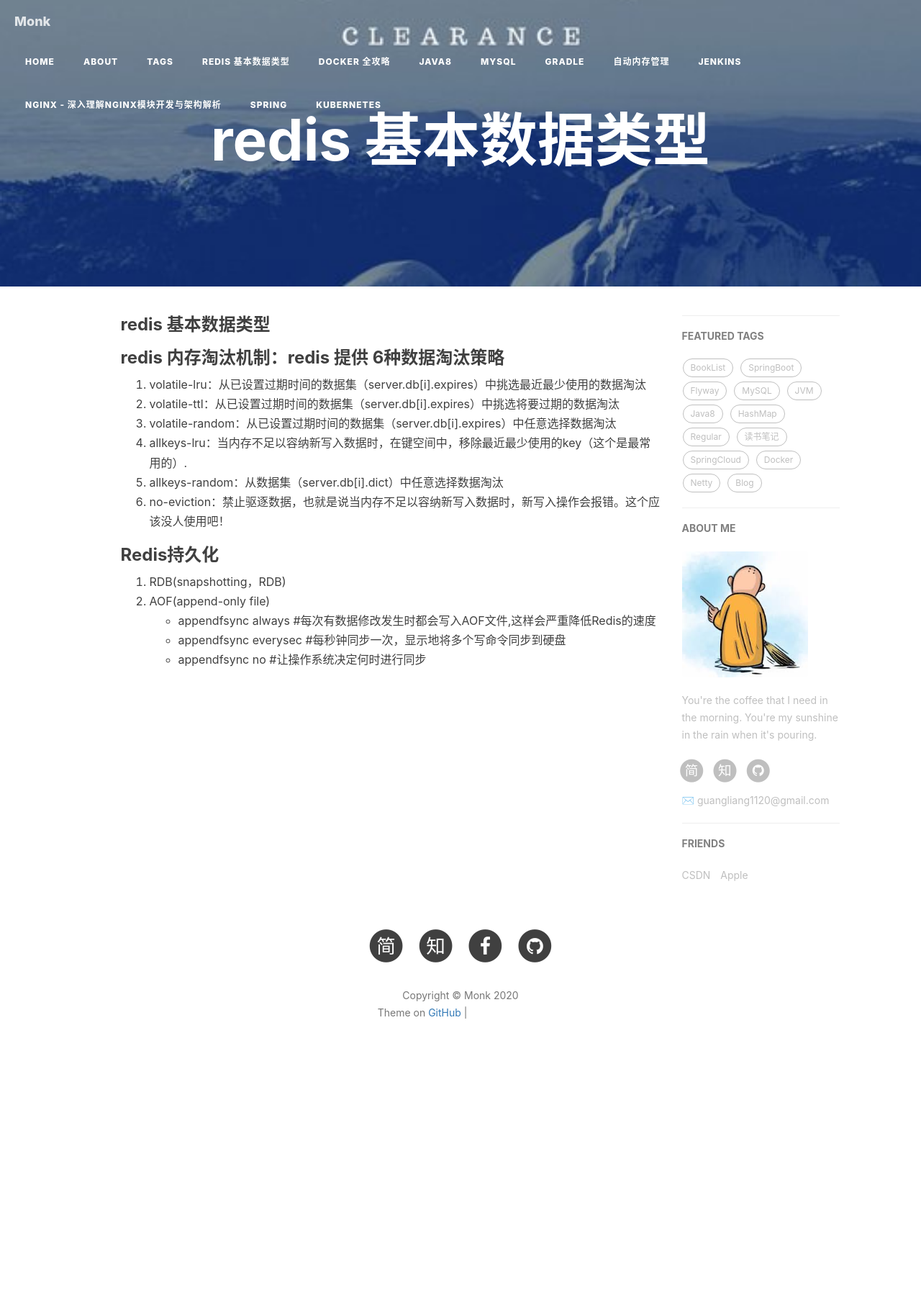
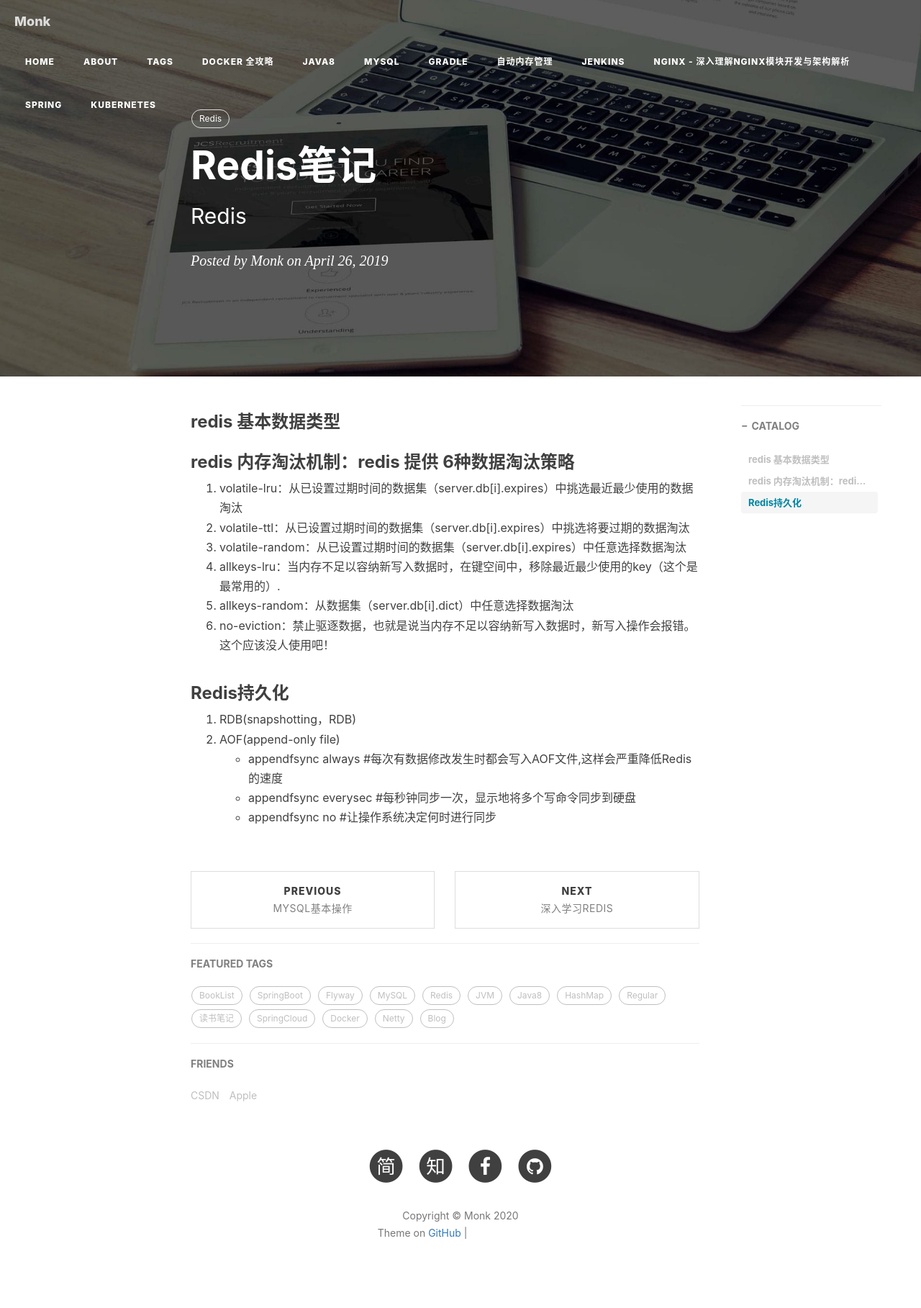
Before and after one commit to mgljava/mgljava.github.io, a Jekyll site: the page built from _posts/2020-04-08-Redis.md, in a window 1280 px wide. Shown: the whole page at 72% size. Built offline with Jekyll 4.4.1, drawn with Linux system fonts in a browser that asks for light colours; nearby versions of some CDN libraries; our own code applies the rules of GitHub Pages for plain Markdown files; comment, search, counter and statistics services are not loaded; before the commit the page ends 1511 px from its top, so only the background shows below that; some of the changed lines change nothing that is shown; grey boxes are pictures that could not be loaded.

Commit message:
[TECH][glming] update

```diff
--- a/md/2019-04-24-Redis.md
+++ b/_posts/2020-04-08-Redis.md
@@ -1,3 +1,15 @@
+---
+layout:     post
+title:      Redis笔记
+subtitle:   Redis
+date:       2019-04-26
+author:     Monk
+header-img: img/post-bg-rwd.jpg
+catalog: true
+tags:
+    - Redis
+---
+
 ### redis 基本数据类型
 ### redis 内存淘汰机制：redis 提供 6种数据淘汰策略
 1. volatile-lru：从已设置过期时间的数据集（server.db[i].expires）中挑选最近最少使用的数据淘汰
--- /dev/null
+++ b/_posts/2020-04-09-Deep-Redis.md
@@ -0,0 +1,123 @@
+---
+layout:     post
+title:      深入学习Redis
+subtitle:   Redis
+date:       2019-04-26
+author:     Monk
+header-img: img/post-bg-rwd.jpg
+catalog: true
+tags:
+    - Redis
+---
+
+### Redis内存划分
+#### 1. 数据
+- 作为数据库，数据是最主要的部分；这部分占用的内存会统计在used_memory中。
+- Redis使用键值对存储数据，其中的值（对象）包括5种类型，即字符串、哈希、列表、集合、有序集合。这5种类型是Redis对外提供的，实际上，在Redis内部，每种类型可能有2种或更多的内部编码实现；此外，Redis在存储对象时，并不是直接将数据扔进内存，而是会对对象进行各种包装：如redisObject、SDS等
+
+#### 2. 进程本身运行需要的内存
+Redis主进程本身运行肯定需要占用内存，如代码、常量池等等；这部分内存大约几兆，在大多数生产环境中与Redis数据占用的内存相比可以忽略。这部分内存不是由jemalloc分配，因此不会统计在used_memory中
+
+#### 3. 缓冲内存
+缓冲内存包括客户端缓冲区、复制积压缓冲区、AOF缓冲区等；其中，客户端缓冲存储客户端连接的输入输出缓冲；复制积压缓冲用于部分复制功能；AOF缓冲区用于在进行AOF重写时，保存最近的写入命令。在了解相应功能之前，不需要知道这些缓冲的细节；这部分内存由jemalloc分配，因此会统计在used_memory中
+
+#### 4. 内存碎片
+- 内存碎片是Redis在分配、回收物理内存过程中产生的。例如，如果对数据的更改频繁，而且数据之间的大小相差很大，可能导致redis释放的空间在物理内存中并没有释放，但redis又无法有效利用，这就形成了内存碎片。内存碎片不会统计在used_memory中。
+- 内存碎片的产生与对数据进行的操作、数据的特点等都有关；此外，与使用的内存分配器也有关系：如果内存分配器设计合理，可以尽可能的减少内存碎片的产生。后面将要说到的jemalloc便在控制内存碎片方面做的很好
+- 如果Redis服务器中的内存碎片已经很大，可以通过安全重启的方式减小内存碎片：因为重启之后，Redis重新从备份文件中读取数据，在内存中进行重排，为每个数据重新选择合适的内存单元，减小内存碎片
+
+### Redis数据存储细节
+- 概述：关于Redis数据存储的细节，涉及到内存分配器（如jemalloc）、简单动态字符串（SDS）、5种对象类型及内部编码、redisObject
+
+### Redis的对象类型与内部编码
+1. 字符串:字符串是最基础的类型，因为所有的键都是字符串类型,且字符串之外的其他几种复杂类型的元素也是字符串,字符串长度不能超过512MB,编码类型如下：
+- **int**：8个字节的长整型。字符串值是整型时，这个值使用long整型表示
+- **embstr**：<=39字节的字符串。embstr与raw都使用redisObject和sds保存数据，区别在于，embstr的使用只分配一次内存空间（因此redisObject和sds是连续的），而raw需要分配两次内存空间（分别为redisObject和sds分配空间）。因此与raw相比，embstr的好处在于创建时少分配一次空间，删除时少释放一次空间，以及对象的所有数据连在一起，寻找方便。而embstr的坏处也很明显，如果字符串的长度增加需要重新分配内存时，整个redisObject和sds都需要重新分配空间，因此redis中的embstr实现为只读
+- **raw**：大于39个字节的字符串
+==编码转换==：当int数据不再是整数，或大小超过了long的范围时，自动转化为raw。而对于embstr，由于其实现是只读的，因此在对embstr对象进行修改时，都会先转化为raw再进行修改，因此，只要是修改embstr对象，修改后的对象一定是raw的，无论是否达到了39个字节
+
+2. 列表：列表（list）用来存储多个有序的字符串，每个字符串称为元素；一个列表可以存储2^32-1个元素。Redis中的列表支持两端插入和弹出，并可以获得指定位置（或范围）的元素，可以充当数组、队列、栈等
+- **ziplist**：由一个list结构和多个listNode结构组成，压缩列表可以节省内存空间，但是进行修改或增删操作时，复杂度较高；因此当节点数量较少时，可以使用压缩列表；压缩列表不仅用于实现列表，也用于实现哈希、有序列表；使用非常广泛。
+- **linkedlist**：但是节点数量多时，还是使用双端链表划算。
+- **quicklist**: 现在的list均采用quicklist实现，quicklist包含了ziplist和linkedlist的特性，使用linkedlist，然后每个linkedlist节点是一个ziplist。通过参数可以进行配置。
+==编码转换==：只有同时满足下面两个条件时，才会使用压缩列表：列表中元素数量小于512个；列表中所有字符串对象都不足64字节。如果有一个条件不满足，则使用双端列表；且编码只可能由压缩列表转化为双端链表，反方向则不可能。也可以通过参数配置
+3. **哈希**
+- **ziplist**：压缩列表用于元素个数少、元素长度小的场景
+- **hashtable**：哈希表
+==编码转换==：只有同时满足下面两个条件时，才会使用压缩列表：哈希中元素数量小于512个；哈希中所有键值对的键和值字符串长度都小于64字节。如果有一个条件不满足，则使用哈希表；且编码只可能由压缩列表转化为哈希表，反方向则不可能
+4. 集合：集合（set）与列表类似，都是用来保存多个字符串，但集合与列表有两点不同：集合中的元素是无序的，因此不能通过索引来操作元素；集合中的元素不能有重复，一个集合中最多可以存储2^32-1个元素；除了支持常规的增删改查，Redis还支持多个集合取交集、并集、差集
+- **intset**：整数集合适用于集合所有元素都是整数且集合元素数量较小的时候，与哈希表相比，整数集合的优势在于集中存储，节省空间
+- **hashtable**：集合在使用哈希表时，值全部被置为null
+==编码转换==:只有同时满足下面两个条件时，集合才会使用整数集合：集合中元素数量小于512个；集合中所有元素都是整数值。如果有一个条件不满足，则使用哈希表；且编码只可能由整数集合转化为哈希表，反方向则不可能
+
+5. 有序集合:有序集合与集合一样，元素都不能重复；但与集合不同的是，有序集合中的元素是有顺序的。与列表使用索引下标作为排序依据不同，有序集合为每个元素设置一个分数（score）作为排序依据
+- **ziplist**:同集合一样
+- **skiplist**: 跳跃表是一种有序数据结构，通过在每个节点中维持多个指向其他节点的指针，从而达到快速访问节点的目的
+==编码转换==：只有同时满足下面两个条件时，才会使用压缩列表：有序集合中元素数量小于128个；有序集合中所有成员长度都不足64字节。如果有一个条件不满足，则使用跳跃表；且编码只可能由压缩列表转化为跳跃表，反方向则不可能。
+
+### Redis持久化
+#### RDB
+
+#### AOF
+RDB持久化是将进程数据写入文件，而AOF持久化(即Append Only File持久化)，则是将Redis执行的每次写命令记录到单独的日志文件中（有点像MySQL的binlog）；当Redis重启时再次执行AOF文件中的命令来恢复数据。与RDB相比，AOF的实时性更好，因此已成为主流的持久化方案。
+
+1. 开启AOF：appendonly yes
+2. 执行流程
+- 命令追加(append)：将Redis的写命令追加到缓冲区aof_buf
+- 文件写入(write)和文件同步(sync)：根据不同的同步策略将aof_buf中的内容同步到硬盘
+- 文件重写(rewrite)：定期重写AOF文件，达到压缩的目的，操作方式：**AOF重写是把Redis进程内的数据转化为写命令，同步到新的AOF文件；不会对旧的AOF文件进行任何读取、写入操作!**
+
+### Redis主从复制
+**主从复制的开启，完全是在从节点发起的；不需要我们在主节点做任何事情**，从节点开启主从复制，有3种方式：
+1. 配置文件：在从服务器的配置文件中加入：slaveof <masterip> <masterport>
+2. 启动命令：redis-server启动命令后加入 --slaveof <masterip> <masterport>
+3. 客户端命令：Redis服务器启动后，直接通过客户端执行命令：slaveof <masterip> <masterport>，则该Redis实例成为从节点。
+
+#### 断开复制：slaveof no one
+从节点断开复制后，不会删除已有的数据，只是不再接受主节点新的数据变化，从节点又变回主节点
+
+#### 主从复制实现原理
+1. 连接建立阶段：该阶段的主要作用是在主从节点之间建立连接，为数据同步做好准备
+- 保存主节点信息
+- 建立socket连接
+- 发送ping命令
+- 身份验证：masterauth
+- 发送从节点端口信息
+2. 数据同步阶段：从节点向主节点发送psync命令（Redis2.8以前是sync命令），开始同步
+3. 命令传播阶段：数据同步阶段完成后，主从节点进入命令传播阶段；在这个阶段主节点将自己执行的写命令发送给从节点，从节点接收命令并执行，从而保证主从节点数据的一致性。
+
+#### 全量复制
+用于初次复制或其他无法进行部分复制的情况，将主节点中的所有数据都发送给从节点，是一个非常重型的操作。
+
+复制原理：
+1. 从节点判断无法进行部分复制，向主节点发送全量复制的请求；或从节点发送部分复制的请求，但主节点判断无法进行全量复制；具体判断过程需要在讲述了部分复制原理后再介绍
+2. 主节点收到全量复制的命令后，执行bgsave，在后台生成RDB文件，并使用一个缓冲区（称为复制缓冲区）记录从现在开始执行的所有写命令
+3. 主节点的bgsave执行完成后，将RDB文件发送给从节点；从节点首先清除自己的旧数据，然后载入接收的RDB文件，将数据库状态更新至主节点执行bgsave时的数据库状态
+4. 主节点将前述复制缓冲区中的所有写命令发送给从节点，从节点执行这些写命令，将数据库状态更新至主节点的最新状态
+5. 如果从节点开启了AOF，则会触发bgrewriteaof的执行，从而保证AOF文件更新至主节点的最新状态
+
+#### 部分复制
+用于网络中断等情况后的复制，只将中断期间主节点执行的写命令发送给从节点，与全量复制相比更加高效。需要注意的是，如果网络中断时间过长，导致主节点没有能够完整地保存中断期间执行的写命令，则无法进行部分复制，仍使用全量复制
+部分复制的3个前置条件：
+1. 复制偏移量：主节点和从节点分别维护一个复制偏移量（offset），代表的是主节点向从节点传递的字节数；主节点每次向从节点传播N个字节数据时，主节点的offset增加N；从节点每次收到主节点传来的N个字节数据时，从节点的offset增加N。
+2. 复制积压缓冲区（配置repl-backlog-size大小，默认1MB）：复制积压缓冲区是由==主节点维护==的、固定长度的、先进先出(FIFO)队列，默认大小1MB；当主节点开始有从节点时创建，其作用是备份主节点最近发送给从节点的数据。注意，无论主节点有一个还是多个从节点，都只需要一个复制积压缓冲区。
+3. 服务器运行ID(runid):每个Redis节点(无论主从)，在启动时都会自动生成一个随机ID(每次启动都不一样)，由40个随机的十六进制字符组成；runid用来唯一识别一个Redis节点。通过info Server命令
+
+复制原理：
+1. 首先，从节点根据当前状态，决定如何调用psync命令；如果从节点之前未执行过slaveof或最近执行了slaveof no one，则从节点发送命令为psync ? -1，向主节点请求全量复制；如果从节点之前执行了slaveof，则发送命令为psync <runid> <offset>，其中runid为上次复制的主节点的runid，offset为上次复制截止时从节点保存的复制偏移量
+2. 主节点根据收到的psync命令，及当前服务器状态，决定执行全量复制还是部分复制
+- 如果主节点版本低于Redis2.8，则返回-ERR回复，此时从节点重新发送sync命令执行全量复制；
+- 如果主节点版本够新，且runid与从节点发送的runid相同，且从节点发送的offset之后的数据在复制积压缓冲区中都存在，则回复+CONTINUE，表示将进行部分复制，从节点等待主节点发送其缺少的数据即可；
+- 如果主节点版本够新，但是runid与从节点发送的runid不同，或从节点发送的offset之后的数据已不在复制积压缓冲区中(在队列中被挤出了)，则回复+FULLRESYNC <runid> <offset>，表示要进行全量复制，其中runid表示主节点当前的runid，offset表示主节点当前的offset，从节点保存这两个值，以备使用。
+
+#### 心跳机制
+主 -> 从：PING
+从 -> 主：REPLCONF ACK：命令格式：REPLCONF ACK {offset}
+
+
+### Redis哨兵
+
+---   待完善
+
+### Redis集群
+---   待完善
```
Also changed, not shown: 1 other file.
